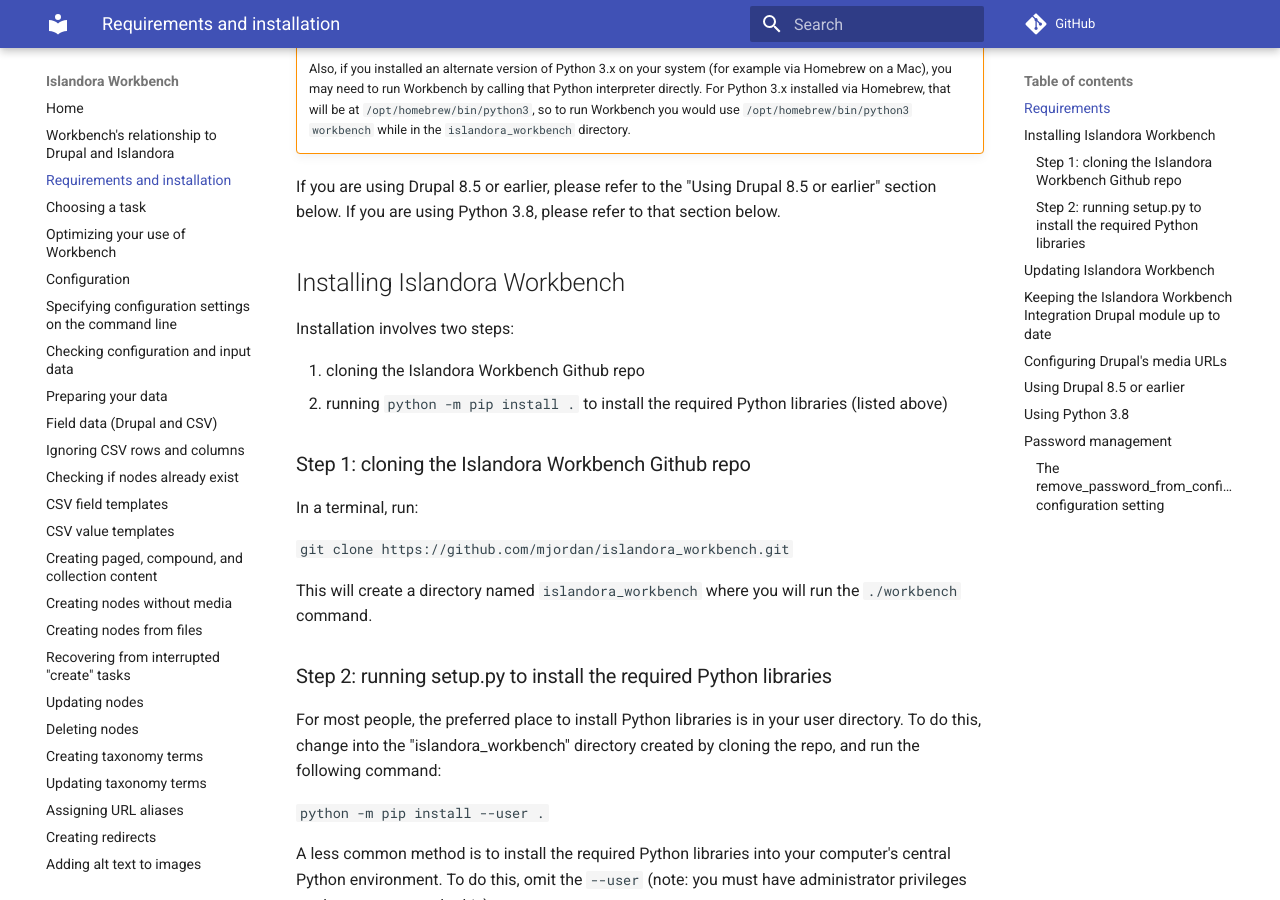
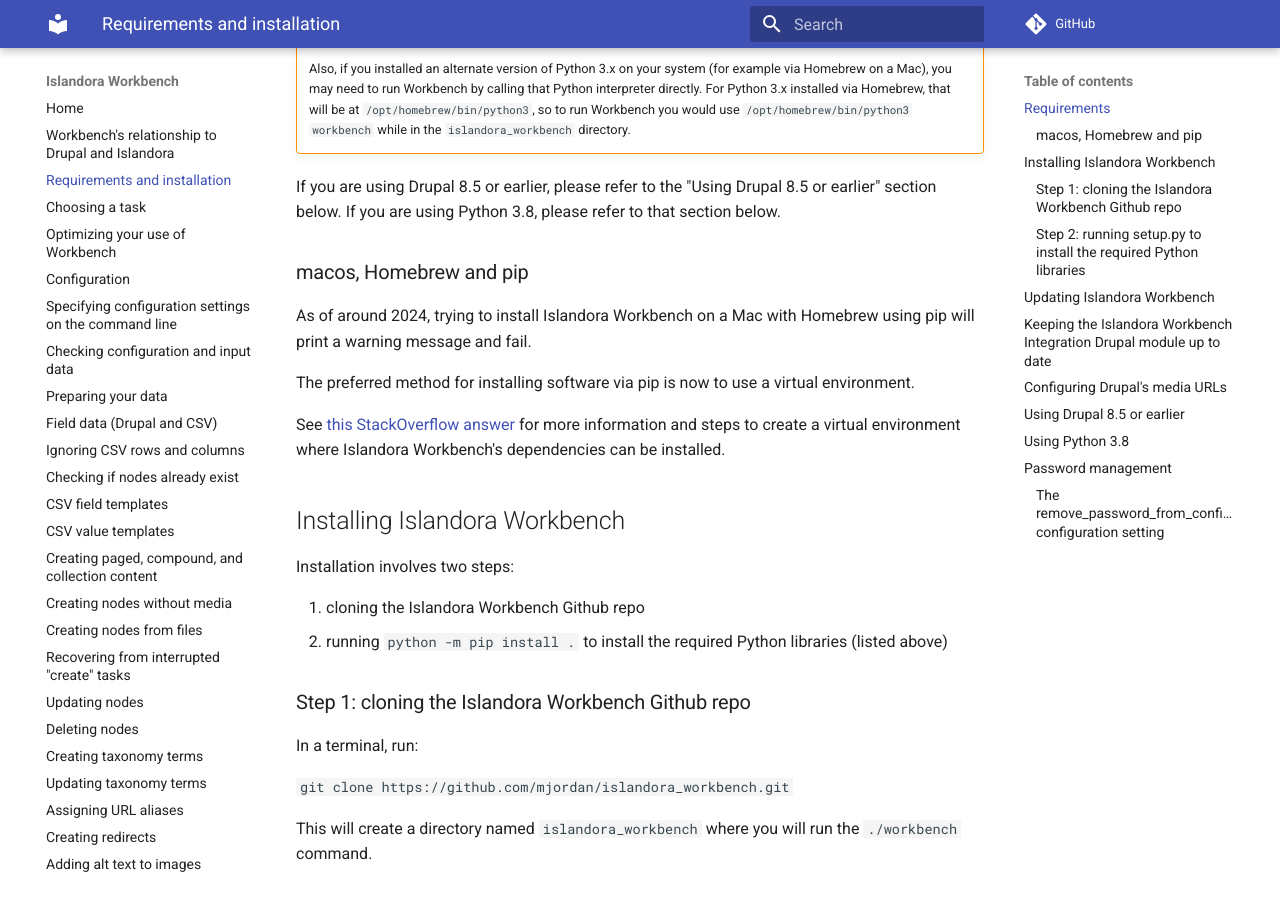
Before and after one commit to mjordan/islandora_workbench_docs, an MkDocs documentation site: the page built from docs/installation.md, in a window 1280 px wide and 900 px high, scrolled down 807 px. Built offline with MkDocs 1.6.1 and Material for MkDocs 9.7.7, drawn with Linux system fonts in a browser that asks for light colours; comment, search, counter and statistics services are not loaded.

Commit message:
#936: document installation failure workaround for macOS, Homebrew and PIP.

```diff
--- a/docs/installation.md
+++ b/docs/installation.md
@@ -21,6 +21,17 @@
     Also, if you installed an alternate version of Python 3.x on your system (for example via Homebrew on a Mac), you may need to run Workbench by calling that Python interpreter directly. For Python 3.x installed via Homebrew, that will be at `/opt/homebrew/bin/python3`, so to run Workbench you would use `/opt/homebrew/bin/python3 workbench` while in the `islandora_workbench` directory.
 
 If you are using Drupal 8.5 or earlier, please refer to the "Using Drupal 8.5 or earlier" section below. If you are using Python 3.8, please refer to that section below.
+
+### macos, Homebrew and pip
+
+As of around 2024, trying to install Islandora Workbench on a Mac with
+Homebrew using pip will print a warning message and fail.
+
+The preferred method for installing software via pip is now to use a virtual environment.
+
+See [this StackOverflow answer](https://stackoverflow.com/a/78297842) for more information
+and steps to create a virtual environment
+where Islandora Workbench's dependencies can be installed.
 
 ## Installing Islandora Workbench
 
```
